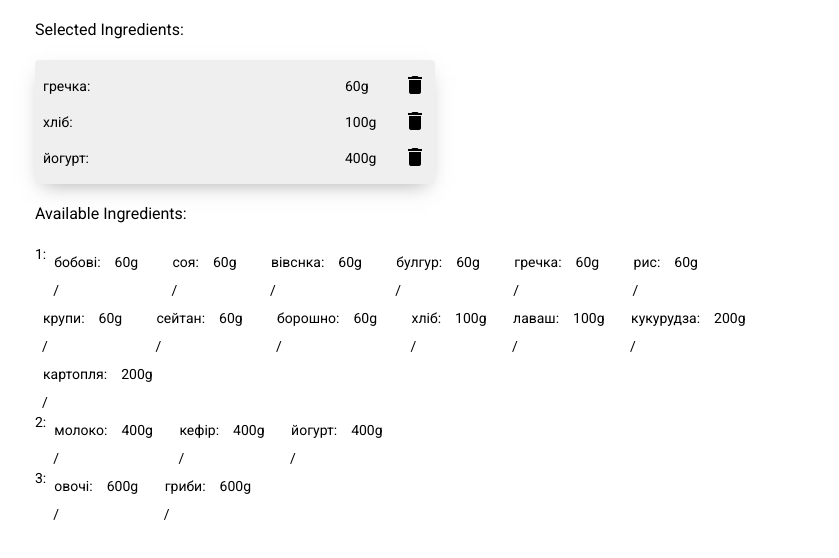
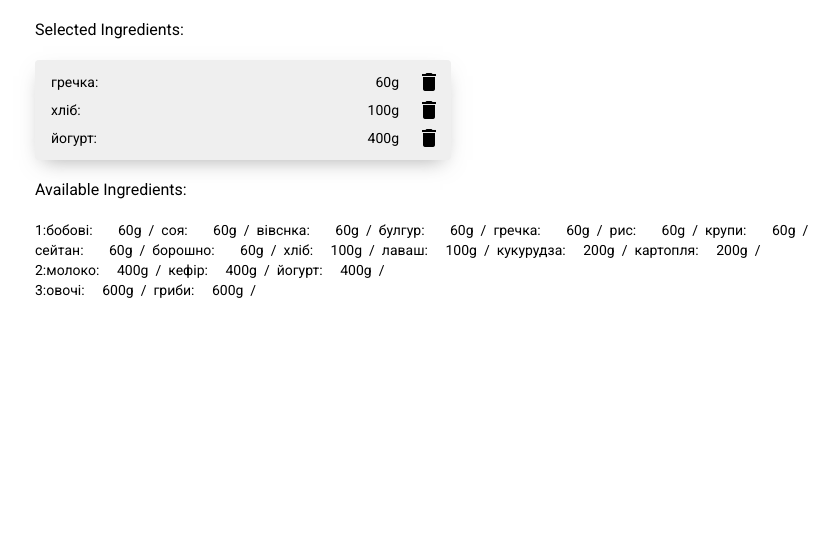
Before and after one commit to uaman89/ration-helper, an Angular app: page / in a window 1280 px wide. Shown: the top 558 px of the page, without its empty margins (205-1044 px from the left). Built offline with nearby package versions, Linux system fonts and the light colour scheme.

Commit message:
style: fix styles of selected ingredients

```diff
--- a/src/app/core/components/ingredient/ingredient.component.scss
+++ b/src/app/core/components/ingredient/ingredient.component.scss
@@ -1,13 +1,13 @@
 .ingredient {
   display: flex;
-  padding: 8px;
 
   &-name {
     flex-grow: 1;
   }
 
   &-weight {
-      width: 3em;
+      width: 2.5em;
       padding-left: 1em;
+      text-align: right;
   }
 }
--- a/src/app/modules/available-ingredients/components/ingredients-group/ingredients-group.component.scss
+++ b/src/app/modules/available-ingredients/components/ingredients-group/ingredients-group.component.scss
@@ -3,7 +3,11 @@
   flex-wrap: wrap;
 }
 
-.set-item::after {
+.set-item {
+  display: flex;
+  align-items: center;
+
+  &::after {
     content: "/";
     display: inline-block;
     margin: 0 0.5em;
@@ -13,3 +17,4 @@
       content: none;
     }
   }
+}
--- a/src/app/modules/meal-planner/components/meal/meal.component.html
+++ b/src/app/modules/meal-planner/components/meal/meal.component.html
@@ -1,6 +1,6 @@
 <div
   *ngFor="let ingredient of ingredients; let i = index"
-  class="ingredient-list"
+  class="meal-item"
 >
     <app-ingredient
       [params]="ingredient"
@@ -8,7 +8,7 @@
     ></app-ingredient>
     <button
       (click)="onRemoveIngredient(i)"
-    class="button"
+      class="icon-button delete-meal-btn"
     >
       <mat-icon>delete</mat-icon>
     </button>
--- a/src/app/modules/meal-planner/components/meal/meal.component.scss
+++ b/src/app/modules/meal-planner/components/meal/meal.component.scss
@@ -1,14 +1,27 @@
+@import "/src/app/styles/colors";
+
 :host {
   display: flex;
   flex-direction: column;
   width: 100%;
 }
 
-.ingredient-list {
+.meal-item {
   display: flex;
   flex-grow: 1;
+  align-items: center;
 }
 
 .ingredient {
   flex-grow: 1;
+  padding: 4px 8px;
+  border-radius: 4px;
+
+  &:hover {
+    background-color: white;
+  }
 }
+
+.delete-meal-btn {
+  margin-left: 8px;
+}
--- a/src/app/modules/meal-planner/meal-planner.component.html
+++ b/src/app/modules/meal-planner/meal-planner.component.html
@@ -4,10 +4,8 @@
     [ingredients]="selectedIngredients"
     (ingredientRemoved)="onRemoveIngredient($event)"
   ></app-meal>
-  <span
-    *ngIf="!selectedIngredients?.length"
-    class="message"
-  >
+
+  <span *ngIf="!selectedIngredients?.length" class="message">
     No selected ingredients
   </span>
 </div>
--- a/src/app/modules/meal-planner/meal-planner.component.scss
+++ b/src/app/modules/meal-planner/meal-planner.component.scss
@@ -10,7 +10,7 @@
   background-color: $grey-100;
   box-shadow: 0px 8px 20px -8px rgb(88 88 88 / 50%);
   max-width: 400px;
-  padding: 8px 0;
+  padding: 8px;
 }
 
 .message {
--- a/src/app/styles/_colors.scss
+++ b/src/app/styles/_colors.scss
@@ -1,3 +1,4 @@
+$grey-50: #f8f8f8;
 $grey-100: #efefef;
 $grey-200: hsl(0, 1%, 76%);
 $grey-300: #969696;
--- a/src/app/styles/_global.scss
+++ b/src/app/styles/_global.scss
@@ -1,11 +1,13 @@
 @import "/src/app/styles/colors";
 
-.button {
+.icon-button {
   border-radius: 4px;
   border: none;
   background: transparent;
-  padding: 4px 8px;
+  padding: 2px;
   color: black;
+  display: flex;
+  align-items: center;
 
   &:hover {
     background: $grey-200;
```
Lines whose indentation alone changed are shown as unchanged.
